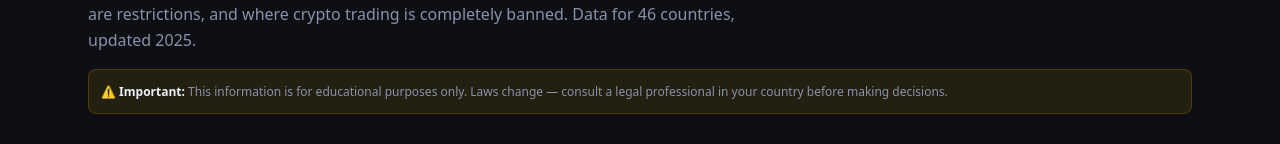
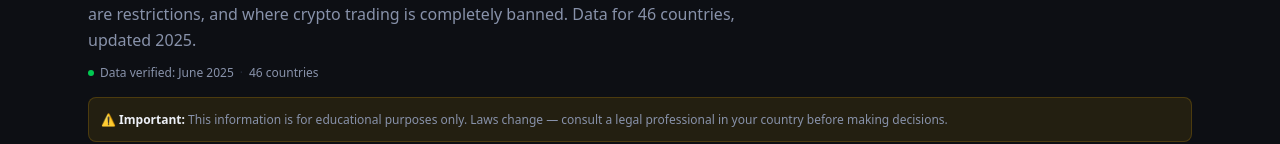
Before and after one commit to mrybalko-cmd/cryptopulse-media, a Next.js app: page /en/regulation in a window 1280 px wide. Shown: the part 253-397 px from the top of the page. Built offline with nearby package versions, Linux system fonts and the light colour scheme; no server answers.

Commit message:
fix: добавить дату актуальности данных на страницу регулирования
Co-Authored-By: Claude Sonnet 4.6 <noreply@anthropic.com>

```diff
--- a/src/app/[locale]/regulation/page.tsx
+++ b/src/app/[locale]/regulation/page.tsx
@@ -95,6 +95,14 @@ export default async function RegulationPage({ params }: Props) {
             : `Which countries allow you to freely buy bitcoin and other cryptocurrencies, where there are restrictions, and where crypto trading is completely banned. Data for ${REGULATION_DATA.length} countries, updated 2025.`}
         </p>
 
+        {/* Last updated */}
+        <div className="mt-3 flex items-center gap-1.5 text-xs text-muted">
+          <span className="w-1.5 h-1.5 rounded-full bg-green-500 shrink-0" />
+          {isRu ? 'Данные проверены: июнь 2025' : 'Data verified: June 2025'}
+          <span className="text-border">·</span>
+          <span>{isRu ? `${REGULATION_DATA.length} стран` : `${REGULATION_DATA.length} countries`}</span>
+        </div>
+
         {/* Disclaimer */}
         <div className="mt-4 p-3 rounded-lg bg-yellow-500/10 border border-yellow-500/20 text-xs text-muted leading-relaxed">
           <strong className="text-foreground">
```
